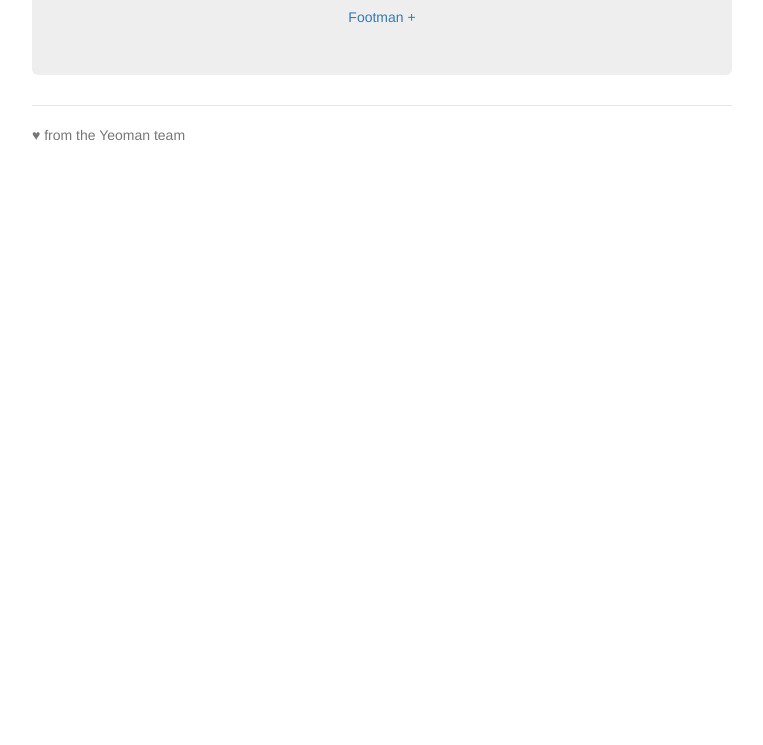
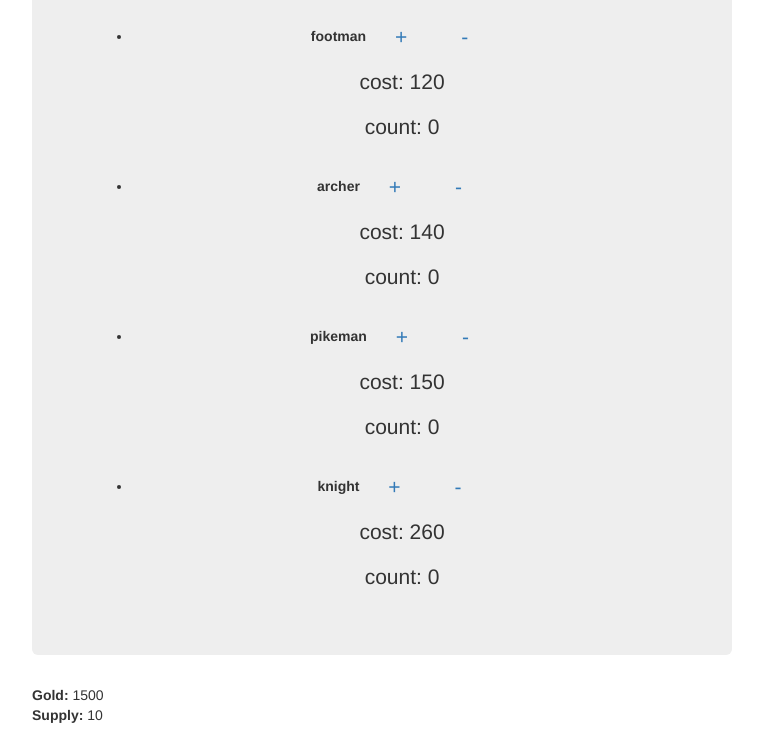
Before and after one commit to katzhang/ui-state-data, a website: page app/index.html in a window 1280 px wide. Shown: the part 250-995 px from the top of the page, without its empty margins (258-1021 px from the left). Before the commit the page ends 800 px from the top, so only its background shows below. Drawn offline with nearby package versions, Linux system fonts and the light colour scheme; files that its build step writes are made by us from their sources.

Commit message:
added views

```diff
--- a/app/index.html
+++ b/app/index.html
@@ -34,15 +34,21 @@
 
             <div class="jumbotron">
                 <h1>Unit Selection</h1>
-                <a class="increment-button" data-unit="footman" class="btn">Footman +</a>
-            </div>
-
-            <div class="footer">
-                <p>♥ from the Yeoman team</p>
+                <ul class="unit-list"></ul>
             </div>
 
         </div>
-
+        <script type="text/template" id="unit-template">
+            <strong><%= name %></strong>
+            <a class="btn increment-count">+</a>
+            <a class="btn decrement-count">-</a>
+            <p>cost: <%= cost %></p>
+            <p>count: <%= count %></p>
+        </script>
+        <script type="text/template" id="resources-template">
+            <strong>Gold: </strong><span><%= gold %></span><br>
+            <strong>Supply: </strong><span><%= supply %></span>
+        </script>
 
         <!-- build:js scripts/vendor.js -->
         <!-- bower:js -->
--- a/app/scripts/main.js
+++ b/app/scripts/main.js
@@ -41,6 +41,32 @@ var Unit = Backbone.Model.extend({
 	}
 });
 
+var UnitView = Backbone.View.extend({
+	tagName: 'li',
+	template: _.template($('#unit-template').html()),
+	events: {
+		'click .increment-count': 'incrementCount',
+		'click .decrement-count': 'decrementCount'
+	},
+	initialize: function() {
+		this.listenTo(this.model, 'change', this.render);
+	},
+	render: function() {
+		this.$el.html(this.template(this.model.toJSON()));
+		return this;
+	},
+	incrementCount: function(e) {
+		e.preventDefault();
+		this.model.incrementCount();
+		resources.incrementUnit(this.model);
+	},
+	decrementCount: function(e) {
+		e.preventDefault();
+		this.model.decrementCount();
+		resources.decrementUnit(this.model);
+	}
+});
+
 var UnitCollection = Backbone.Collection.extend({
 	model: Unit
 });
@@ -69,20 +95,26 @@ var Resources = Backbone.Model.extend({
 		this.set('gold', gold + cost);
 		this.set('supply', ++supply);
 	}
+});
 
+var ResourcesView = Backbone.View.extend({
+	template: _.template($('#resources-template').html()),
+	initialize: function() {
+		this.listenTo(this.model, 'change', this.render);
+	},
+	render: function() {
+		this.$el.html(this.template(this.model.toJSON()));
+		return this;
+	}
 });
 
 var unitCollection = new UnitCollection(data.unitTypes);
 var resources = new Resources(data.resources);
 
-$('.increment-button').on('click', function(e) {
-	e.preventDefault();
+_.each(unitCollection.models, function(unit) {
+	var view = new UnitView({model: unit}).render().el;
+	$('.unit-list').append(view);
+});
 
-	var unitName = $(this).attr('data-unit');
-	var unit = unitCollection.where({name: unitName})[0];
-	unit.incrementCount();
-	resources.incrementUnit(unit);
-	console.log(unitCollection);
-	console.log(resources);
-
-})
+var resourcesView = new ResourcesView({model: resources}).render().el;
+$('.container').append(resourcesView);
```
